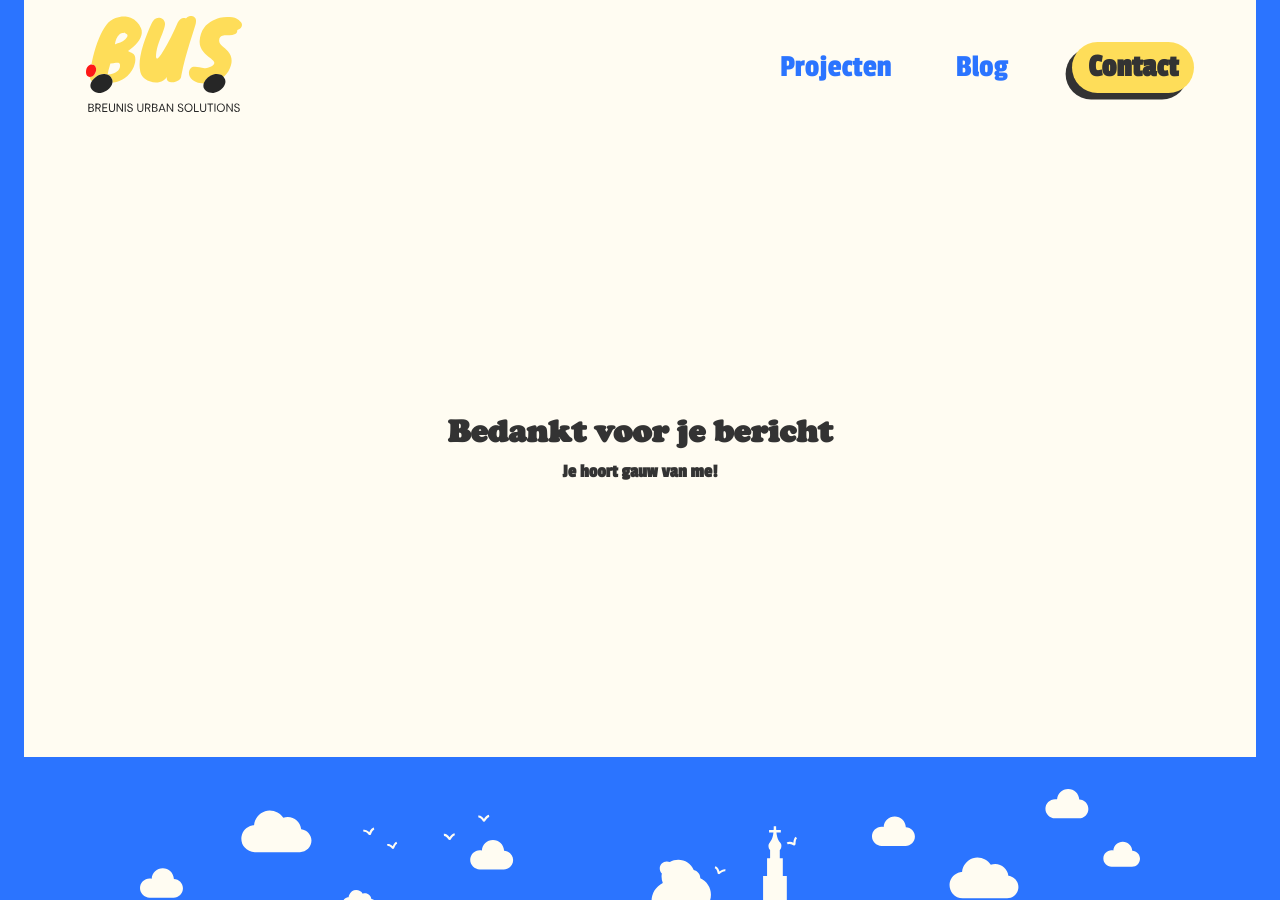
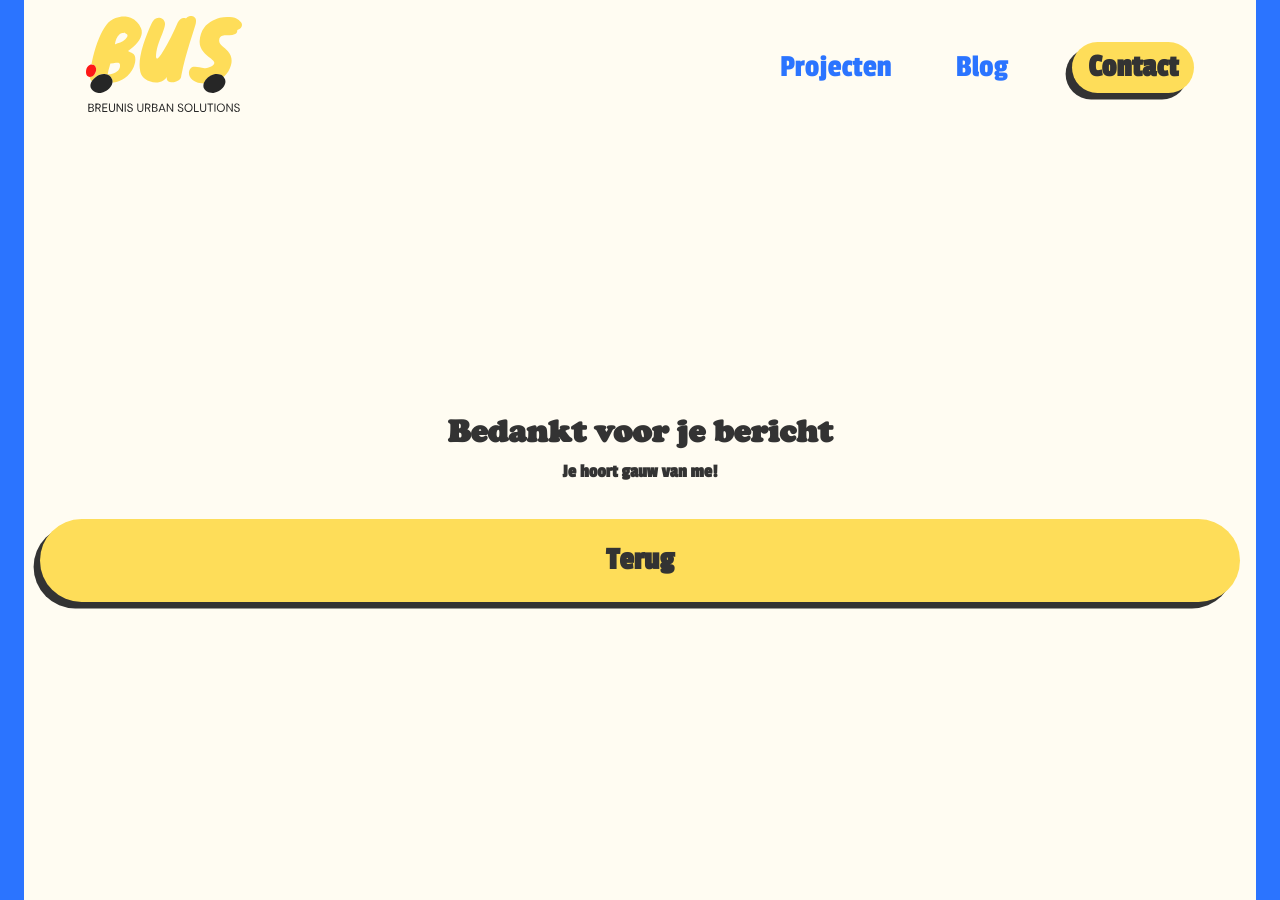
Before and after one commit to TheRealEdd/BreunisUrbanSolutions, a Jekyll site: the page built from bedankt.html, in a window 1280 px wide and 900 px high. Built offline with Jekyll 4.4.1, drawn with Linux system fonts in a browser that asks for light colours.

Commit message:
Update bedankt.html

```diff
--- a/bedankt.html
+++ b/bedankt.html
@@ -5,4 +5,5 @@ title: Bedankt!
 <div class="bedankt-container">
     <h1 class="bedankt">Bedankt voor je bericht</h1>
     <h3 class="bedankt-subtitle">Je hoort gauw van me!</h3>
+    <a href="{{site.url}}/contact.html" class="blog-btn" id="bedankt-btn">Terug</a>
 </div>
```
